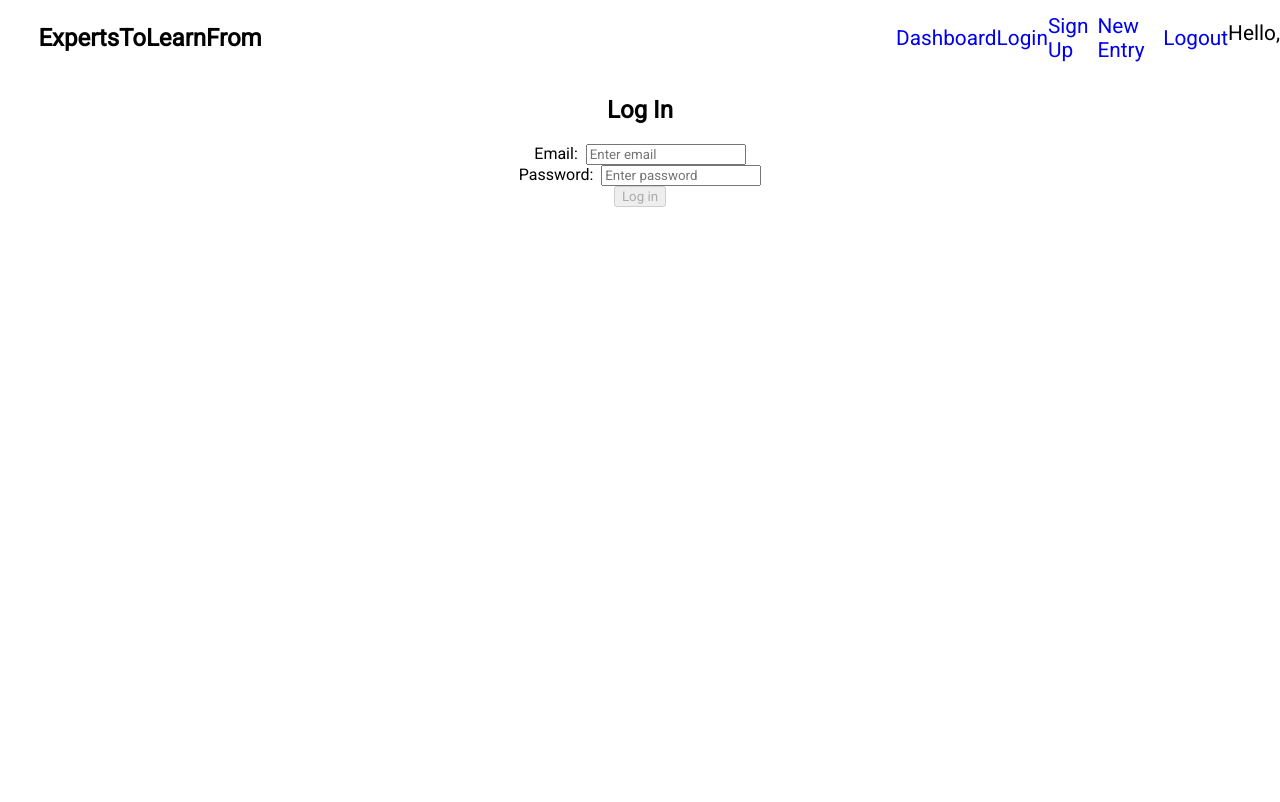
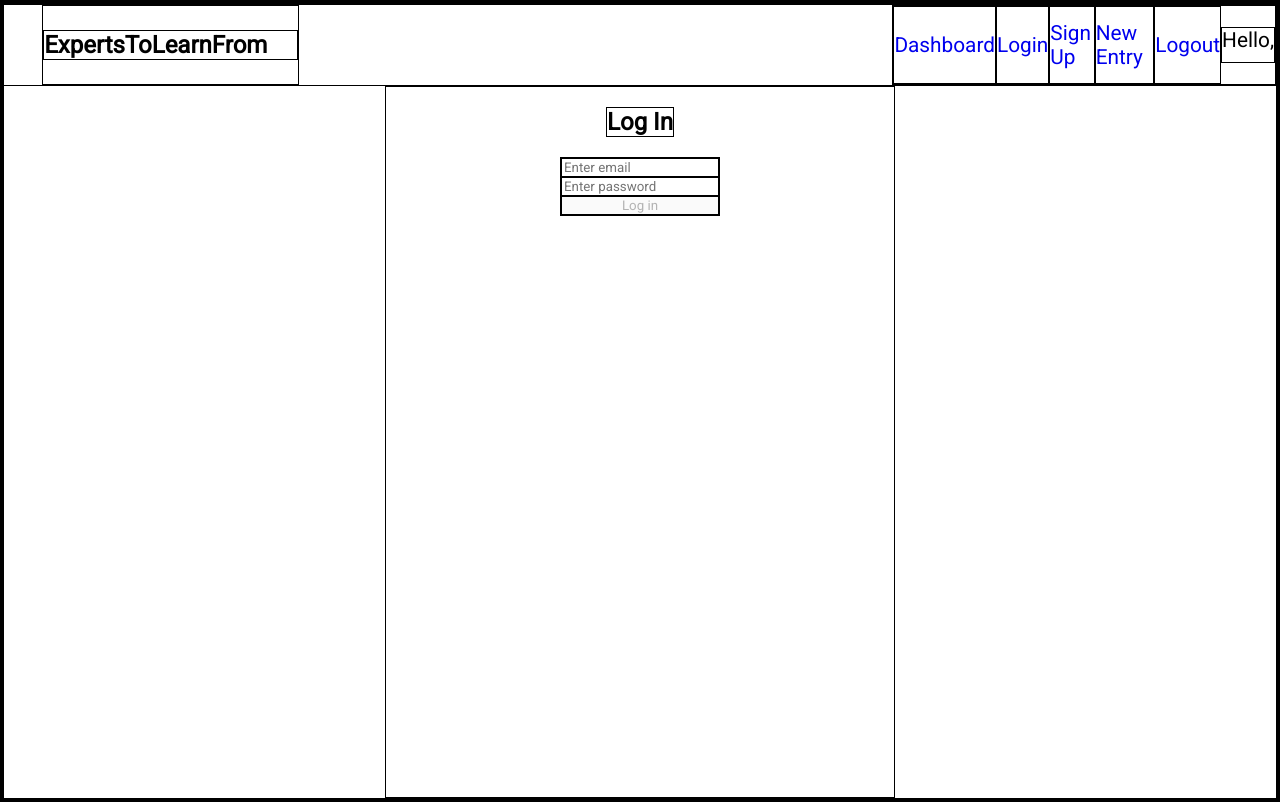
Before and after one commit to GoldenPedro/experts-to-learn-from, a React (Create React App) app: page /Login in a window 1280 px wide. Built offline with nearby package versions, Linux system fonts and the light colour scheme.

Commit message:
working on login page

```diff
--- a/package.json
+++ b/package.json
@@ -10,7 +10,7 @@
     "cors": "^2.8.5",
     "dotenv": "^8.2.0",
     "jsonwebtoken": "^8.5.1",
-    "mongoose": "^5.10.10",
+    "mongoose": "^5.12.0",
     "passport": "^0.4.1",
     "passport-local": "^1.0.0",
     "react": "^17.0.1",
--- a/src/App.css
+++ b/src/App.css
@@ -6,7 +6,7 @@
 
 * {
   font-family: 'Roboto', sans-serif;
-  /* border: 1px solid black; */
+  border: 1px solid black;
 }
 
 
@@ -54,18 +54,25 @@
 
 /* ======= LOGIN PAGE ======= */
 
-.login {
-  width: 70%;
+.login-container {
+  width: 40%;
+  height: 88.8vh;
   display: flex;
   flex-direction: column;
   align-items: center;
 }
 
-.login form {
+/* .login form {
   display: flex;
   flex-direction: column;
   align-items: center;
   width: 40%;
+} */
+
+.input-container {
+  color: blue;
+  display: flex;
+  flex-direction: column;
 }
 
 /* ======= EXPERT CARD ======= */
--- a/src/Components/Login.js
+++ b/src/Components/Login.js
@@ -90,17 +90,16 @@ const Login = (props) => {
       }, [formValues]);
 
     return (
-      <div className="login">
+      <div className="login-container">
           <h2>Log In</h2>
-          <form onSubmit={submit}>
-              <label>Email: &nbsp;
-                  <input value={formValues.email} onChange={handleChanges} placeholder='Enter email' name="email" type='email' />
-              </label>
+          <form onSubmit={submit} className='input-container'>
+            {/* <div className='input-wrapper'> */}
+              <input value={formValues.email} onChange={handleChanges} placeholder='Enter email' name="email" type='email' />
               {errors.email.length > 0 ? <p>{errors.email}</p> : null}
-              <label>Password: &nbsp;
-                  <input value={formValues.password} onChange={handleChanges} placeholder='Enter password' name="password" type='password' />
-              </label>
+              <input value={formValues.password} onChange={handleChanges} placeholder='Enter password' name="password" type='password' />
               <button disabled={buttonDisabled}>Log in</button>
+            {/* </div> */}
+
           </form>
       </div>
     );
```
Also changed, not shown: 1 other file (tests, documents, lock files or other folders).
